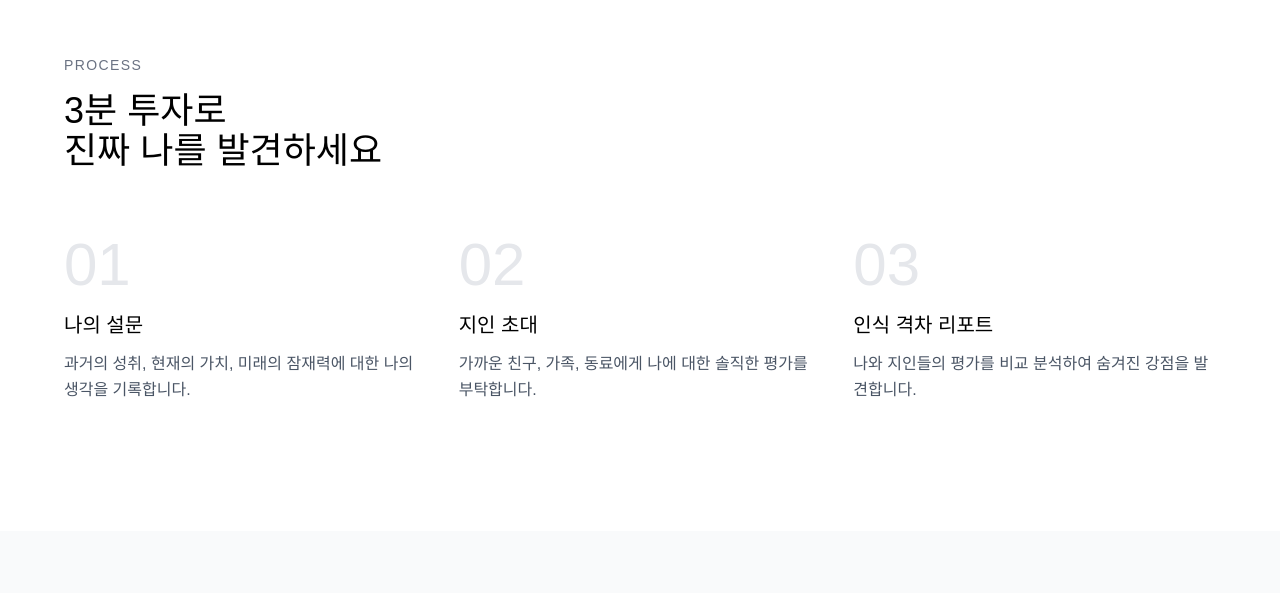
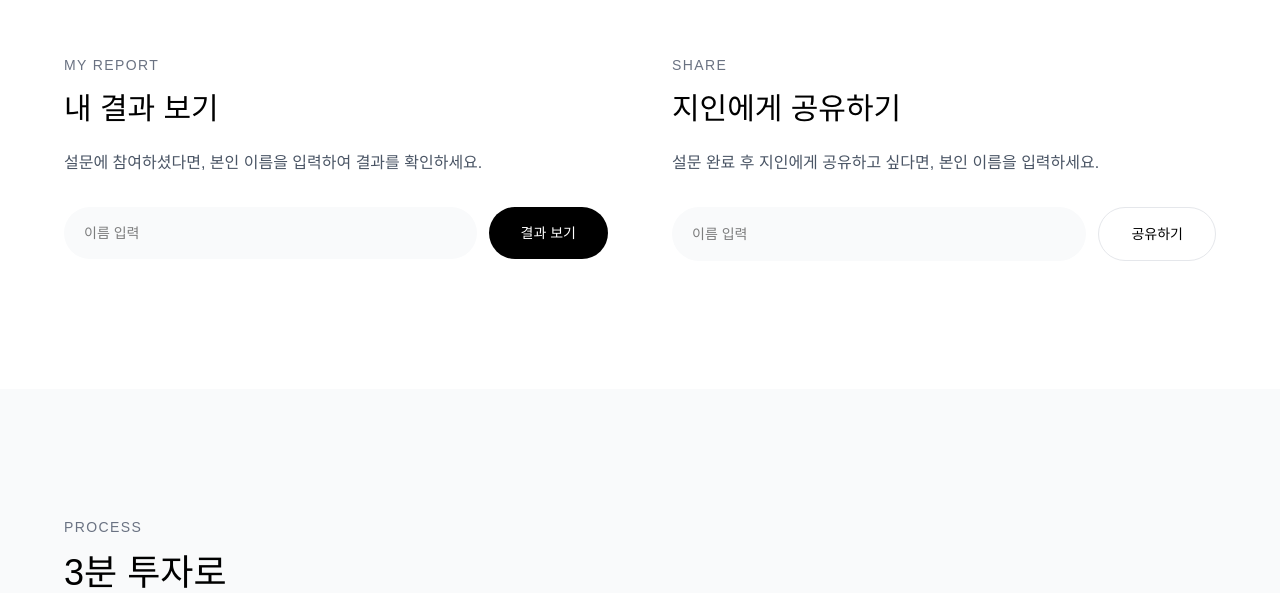
Before and after one commit to Lennoner/self-narrative, a Next.js app: page / in a window 1280 px wide. Shown: the part 874-1467 px from the top of the page. Built offline with nearby package versions, Linux system fonts and the light colour scheme.

Commit message:
feat: 결과 접근 제한 - 사용자 목록 제거, 이름 검색만 가능

```diff
--- a/src/app/page.tsx
+++ b/src/app/page.tsx
@@ -1,6 +1,28 @@
+'use client';
+
 import Link from 'next/link';
+import { useState } from 'react';
+import { useRouter } from 'next/navigation';
 
 export default function Home() {
+  const router = useRouter();
+  const [searchName, setSearchName] = useState('');
+  const [shareName, setShareName] = useState('');
+
+  const handleSearchResult = (e: React.FormEvent) => {
+    e.preventDefault();
+    if (searchName.trim()) {
+      router.push(`/report?name=${encodeURIComponent(searchName.trim())}`);
+    }
+  };
+
+  const handleGoToShare = (e: React.FormEvent) => {
+    e.preventDefault();
+    if (shareName.trim()) {
+      router.push(`/share?name=${encodeURIComponent(shareName.trim())}`);
+    }
+  };
+
   return (
     <main className="min-h-screen bg-white text-black">
       {/* 헤더 */}
@@ -19,10 +41,10 @@ export default function Home() {
               설문하기
             </a>
             <Link
-              href="/report"
+              href="/report?name=이온유"
               className="text-sm text-gray-600 hover:text-black transition-colors"
             >
-              결과보기
+              데모 보기
             </Link>
           </nav>
         </div>
@@ -53,7 +75,7 @@ export default function Home() {
               나의 서사 찾기 →
             </a>
             <Link
-              href="/report"
+              href="/report?name=이온유"
               className="px-8 py-4 bg-white text-black text-sm font-medium rounded-full border border-gray-200 hover:border-gray-400 transition-colors"
             >
               결과 미리보기
@@ -62,8 +84,71 @@ export default function Home() {
         </div>
       </section>
 
+      {/* 결과 검색 섹션 */}
+      <section className="py-32 px-6 border-t border-gray-100">
+        <div className="max-w-6xl mx-auto">
+          <div className="grid md:grid-cols-2 gap-16">
+            {/* 내 결과 보기 */}
+            <div>
+              <p className="text-sm text-gray-500 mb-4 tracking-widest uppercase">
+                My Report
+              </p>
+              <h2 className="text-2xl md:text-3xl font-light mb-6">
+                <span className="font-medium">내 결과</span> 보기
+              </h2>
+              <p className="text-gray-600 mb-8">
+                설문에 참여하셨다면, 본인 이름을 입력하여 결과를 확인하세요.
+              </p>
+              <form onSubmit={handleSearchResult} className="flex gap-3">
+                <input
+                  type="text"
+                  value={searchName}
+                  onChange={(e) => setSearchName(e.target.value)}
+                  placeholder="이름 입력"
+                  className="flex-1 px-5 py-4 bg-gray-50 rounded-full text-sm focus:outline-none focus:ring-2 focus:ring-black/10"
+                />
+                <button
+                  type="submit"
+                  className="px-8 py-4 bg-black text-white text-sm font-medium rounded-full hover:bg-gray-800 transition-colors"
+                >
+                  결과 보기
+                </button>
+              </form>
+            </div>
+
+            {/* 지인 공유하기 */}
+            <div>
+              <p className="text-sm text-gray-500 mb-4 tracking-widest uppercase">
+                Share
+              </p>
+              <h2 className="text-2xl md:text-3xl font-light mb-6">
+                <span className="font-medium">지인에게</span> 공유하기
+              </h2>
+              <p className="text-gray-600 mb-8">
+                설문 완료 후 지인에게 공유하고 싶다면, 본인 이름을 입력하세요.
+              </p>
+              <form onSubmit={handleGoToShare} className="flex gap-3">
+                <input
+                  type="text"
+                  value={shareName}
+                  onChange={(e) => setShareName(e.target.value)}
+                  placeholder="이름 입력"
+                  className="flex-1 px-5 py-4 bg-gray-50 rounded-full text-sm focus:outline-none focus:ring-2 focus:ring-black/10"
+                />
+                <button
+                  type="submit"
+                  className="px-8 py-4 bg-white text-black text-sm font-medium rounded-full border border-gray-200 hover:border-gray-400 transition-colors"
+                >
+                  공유하기
+                </button>
+              </form>
+            </div>
+          </div>
+        </div>
+      </section>
+
       {/* 프로세스 섹션 */}
-      <section className="py-32 px-6 border-t border-gray-100">
+      <section className="py-32 px-6 bg-gray-50">
         <div className="max-w-6xl mx-auto">
           <p className="text-sm text-gray-500 mb-4 tracking-widest uppercase">
             Process
@@ -112,7 +197,7 @@ export default function Home() {
       </section>
 
       {/* 가치 섹션 */}
-      <section className="py-32 px-6 bg-gray-50">
+      <section className="py-32 px-6">
         <div className="max-w-6xl mx-auto">
           <p className="text-sm text-gray-500 mb-4 tracking-widest uppercase">
             Value
@@ -124,7 +209,7 @@ export default function Home() {
           </h2>
 
           <div className="grid md:grid-cols-3 gap-8">
-            <div className="bg-white p-8 rounded-2xl">
+            <div className="bg-gray-50 p-8 rounded-2xl">
               <p className="text-sm text-gray-500 mb-4">과거</p>
               <h3 className="text-xl font-medium mb-3">인지적 오류 교정</h3>
               <p className="text-gray-600 leading-relaxed">
@@ -133,7 +218,7 @@ export default function Home() {
               </p>
             </div>
 
-            <div className="bg-white p-8 rounded-2xl">
+            <div className="bg-gray-50 p-8 rounded-2xl">
               <p className="text-sm text-gray-500 mb-4">현재</p>
               <h3 className="text-xl font-medium mb-3">사회적 가치 입증</h3>
               <p className="text-gray-600 leading-relaxed">
@@ -142,7 +227,7 @@ export default function Home() {
               </p>
             </div>
 
-            <div className="bg-white p-8 rounded-2xl">
+            <div className="bg-gray-50 p-8 rounded-2xl">
               <p className="text-sm text-gray-500 mb-4">미래</p>
               <h3 className="text-xl font-medium mb-3">잠재역량 도출</h3>
               <p className="text-gray-600 leading-relaxed">
@@ -155,7 +240,7 @@ export default function Home() {
       </section>
 
       {/* CTA 섹션 */}
-      <section className="py-32 px-6">
+      <section className="py-32 px-6 bg-gray-50">
         <div className="max-w-3xl mx-auto text-center">
           <h2 className="text-3xl md:text-4xl font-light mb-6">
             당신의 서사를
--- a/src/app/report/page.tsx
+++ b/src/app/report/page.tsx
@@ -1,25 +1,59 @@
+'use client';
+
 import Link from 'next/link';
-import { getReportData } from '@/lib/reportService';
-import { getAllUserNames } from '@/lib/googleSheets';
+import { useSearchParams } from 'next/navigation';
+import { Suspense, useState, useEffect } from 'react';
+import { useRouter } from 'next/navigation';
 import UserProfileCard from '@/components/UserProfileCard';
 import GapChart from '@/components/GapChart';
 import FeedbackCarousel from '@/components/FeedbackCarousel';
+import { ReportData } from '@/types';
 
-interface ReportPageProps {
-    searchParams: Promise<{ name?: string }>;
-}
+function ReportContent() {
+    const searchParams = useSearchParams();
+    const router = useRouter();
+    const userName = searchParams.get('name');
 
-export default async function ReportPage({ searchParams }: ReportPageProps) {
-    const params = await searchParams;
-    const userName = params.name;
+    const [searchName, setSearchName] = useState('');
+    const [reportData, setReportData] = useState<ReportData | null>(null);
+    const [loading, setLoading] = useState(false);
+    const [error, setError] = useState<string | null>(null);
 
-    // 사용자 이름이 없으면 검색 화면 표시
+    useEffect(() => {
+        if (userName) {
+            setLoading(true);
+            setError(null);
+
+            fetch(`/api/report?name=${encodeURIComponent(userName)}`)
+                .then(res => res.json())
+                .then(data => {
+                    if (data.error) {
+                        setError(data.error);
+                        setReportData(null);
+                    } else {
+                        setReportData(data);
+                    }
+                })
+                .catch(() => {
+                    setError('데이터를 불러오는데 실패했습니다.');
+                })
+                .finally(() => {
+                    setLoading(false);
+                });
+        }
+    }, [userName]);
+
+    const handleSearch = (e: React.FormEvent) => {
+        e.preventDefault();
+        if (searchName.trim()) {
+            router.push(`/report?name=${encodeURIComponent(searchName.trim())}`);
+        }
+    };
+
+    // 이름이 없으면 검색 화면 표시
     if (!userName) {
-        const userNames = await getAllUserNames();
-
         return (
             <main className="min-h-screen bg-white text-black">
-                {/* 헤더 */}
                 <header className="fixed top-0 left-0 right-0 z-50 bg-white/90 backdrop-blur-sm border-b border-gray-100">
                     <div className="max-w-6xl mx-auto px-6 py-4 flex justify-between items-center">
                         <Link href="/" className="text-xl font-medium tracking-tight">
@@ -46,29 +80,39 @@ export default async function ReportPage({ searchParams }: ReportPageProps) {
                         <p className="text-sm text-gray-500 mb-4 tracking-widest uppercase">
                             Report
                         </p>
-                        <h1 className="text-3xl font-light mb-8">
-                            <span className="font-medium">결과</span> 조회
+                        <h1 className="text-3xl font-light mb-4">
+                            <span className="font-medium">내 결과</span> 보기
                         </h1>
                         <p className="text-gray-600 mb-8">
-                            설문에 참여하신 분의 이름을 선택해주세요
+                            설문에 참여하신 분의 이름을 입력해주세요
                         </p>
 
-                        {/* 사용자 목록 */}
-                        <div className="space-y-3">
-                            {userNames.length > 0 ? (
-                                userNames.map((name) => (
-                                    <Link
-                                        key={name}
-                                        href={`/report?name=${encodeURIComponent(name)}`}
-                                        className="block w-full py-4 px-6 bg-gray-50 rounded-xl text-left hover:bg-gray-100 transition-colors"
-                                    >
-                                        <span className="font-medium">{name}</span>
-                                        <span className="text-gray-400 text-sm ml-2">→</span>
-                                    </Link>
-                                ))
-                            ) : (
-                                <p className="text-gray-500">아직 설문 데이터가 없습니다.</p>
-                            )}
+                        <form onSubmit={handleSearch} className="flex flex-col gap-4">
+                            <input
+                                type="text"
+                                value={searchName}
+                                onChange={(e) => setSearchName(e.target.value)}
+                                placeholder="이름 입력"
+                                className="w-full px-6 py-4 bg-gray-50 rounded-full text-center focus:outline-none focus:ring-2 focus:ring-black/10"
+                            />
+                            <button
+                                type="submit"
+                                className="w-full py-4 bg-black text-white rounded-full font-medium hover:bg-gray-800 transition-colors"
+                            >
+                                결과 보기
+                            </button>
+                        </form>
+
+                        <div className="mt-12 pt-8 border-t border-gray-100">
+                            <p className="text-sm text-gray-500 mb-4">아직 설문에 참여하지 않으셨나요?</p>
+                            <a
+                                href="https://tally.so/r/ODl9AK"
+                                target="_blank"
+                                rel="noopener noreferrer"
+                                className="text-black font-medium hover:underline"
+                            >
+                                설문 시작하기 →
+                            </a>
                         </div>
                     </div>
                 </section>
@@ -76,11 +120,20 @@ export default async function ReportPage({ searchParams }: ReportPageProps) {
         );
     }
 
-    // 리포트 데이터 가져오기
-    const reportData = await getReportData(userName);
+    // 로딩 중
+    if (loading) {
+        return (
+            <main className="min-h-screen bg-white text-black flex items-center justify-center">
+                <div className="text-center">
+                    <div className="text-2xl font-light mb-4">로딩 중...</div>
+                    <p className="text-gray-500">잠시만 기다려주세요</p>
+                </div>
+            </main>
+        );
+    }
 
-    // 데이터가 없으면 에러 화면
-    if (!reportData) {
+    // 에러 (사용자 없음)
+    if (error) {
         return (
             <main className="min-h-screen bg-white text-black">
                 <header className="fixed top-0 left-0 right-0 z-50 bg-white/90 backdrop-blur-sm border-b border-gray-100">
@@ -92,26 +145,25 @@ export default async function ReportPage({ searchParams }: ReportPageProps) {
                             <Link href="/" className="text-sm text-gray-600 hover:text-black transition-colors">
                                 홈
                             </Link>
-                            <Link href="/report" className="text-sm text-gray-600 hover:text-black transition-colors">
-                                다른 결과 보기
-                            </Link>
                         </nav>
                     </div>
                 </header>
 
                 <section className="min-h-screen flex flex-col items-center justify-center px-6 pt-20">
-                    <div className="text-center">
+                    <div className="text-center max-w-md">
                         <h1 className="text-3xl font-light mb-4">
-                            <span className="font-medium">{userName}</span>님의 결과를 찾을 수 없습니다
+                            <span className="font-medium">{userName}</span>님의
+                            <br />결과를 찾을 수 없습니다
                         </h1>
                         <p className="text-gray-600 mb-8">
-                            설문에 참여하셨는지 확인해주세요
+                            설문에 참여하셨는지 확인해주세요.
+                            <br />이름은 정확히 입력해야 합니다.
                         </p>
                         <Link
                             href="/report"
                             className="inline-block px-8 py-4 bg-black text-white rounded-full hover:bg-gray-800 transition-colors"
                         >
-                            다른 결과 조회하기
+                            다시 검색하기
                         </Link>
                     </div>
                 </section>
@@ -119,7 +171,12 @@ export default async function ReportPage({ searchParams }: ReportPageProps) {
         );
     }
 
-    // 지인 응답이 부족한 경우
+    // 데이터 없음
+    if (!reportData) {
+        return null;
+    }
+
+    // 지인 응답이 없는 경우
     if (reportData.friendData.totalResponses < 1) {
         return (
             <main className="min-h-screen bg-white text-black">
@@ -170,8 +227,11 @@ export default async function ReportPage({ searchParams }: ReportPageProps) {
                         <Link href="/" className="text-sm text-gray-600 hover:text-black transition-colors">
                             홈
                         </Link>
-                        <Link href="/report" className="text-sm text-gray-600 hover:text-black transition-colors">
-                            다른 결과 보기
+                        <Link
+                            href={`/share?name=${encodeURIComponent(userName)}`}
+                            className="text-sm text-gray-600 hover:text-black transition-colors"
+                        >
+                            공유하기
                         </Link>
                     </nav>
                 </div>
@@ -223,3 +283,15 @@ export default async function ReportPage({ searchParams }: ReportPageProps) {
         </main>
     );
 }
+
+export default function ReportPage() {
+    return (
+        <Suspense fallback={
+            <div className="min-h-screen bg-white flex items-center justify-center">
+                <div className="text-gray-500">로딩 중...</div>
+            </div>
+        }>
+            <ReportContent />
+        </Suspense>
+    );
+}
```
Also changed, not shown: src/app/api/report/route.ts (added, +33 -0 lines), src/app/share/page.tsx (+4 -4 lines).
